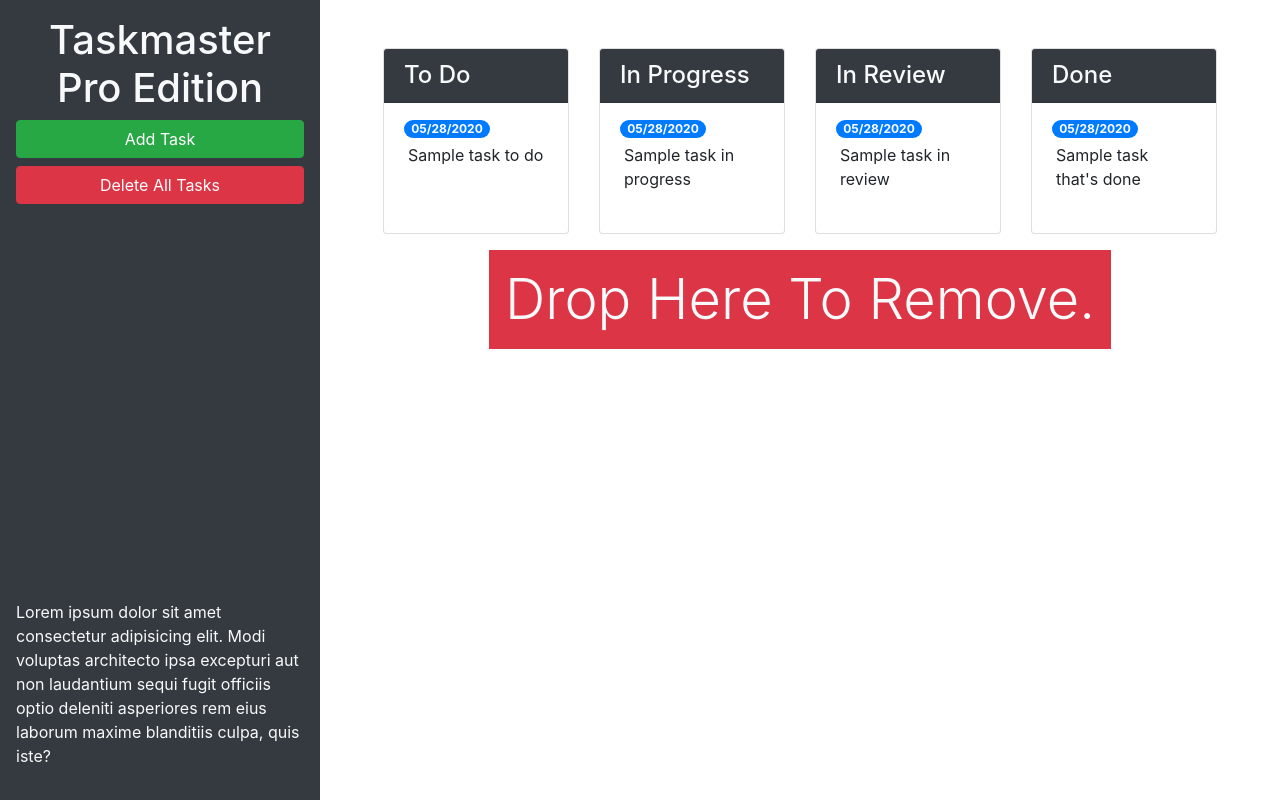
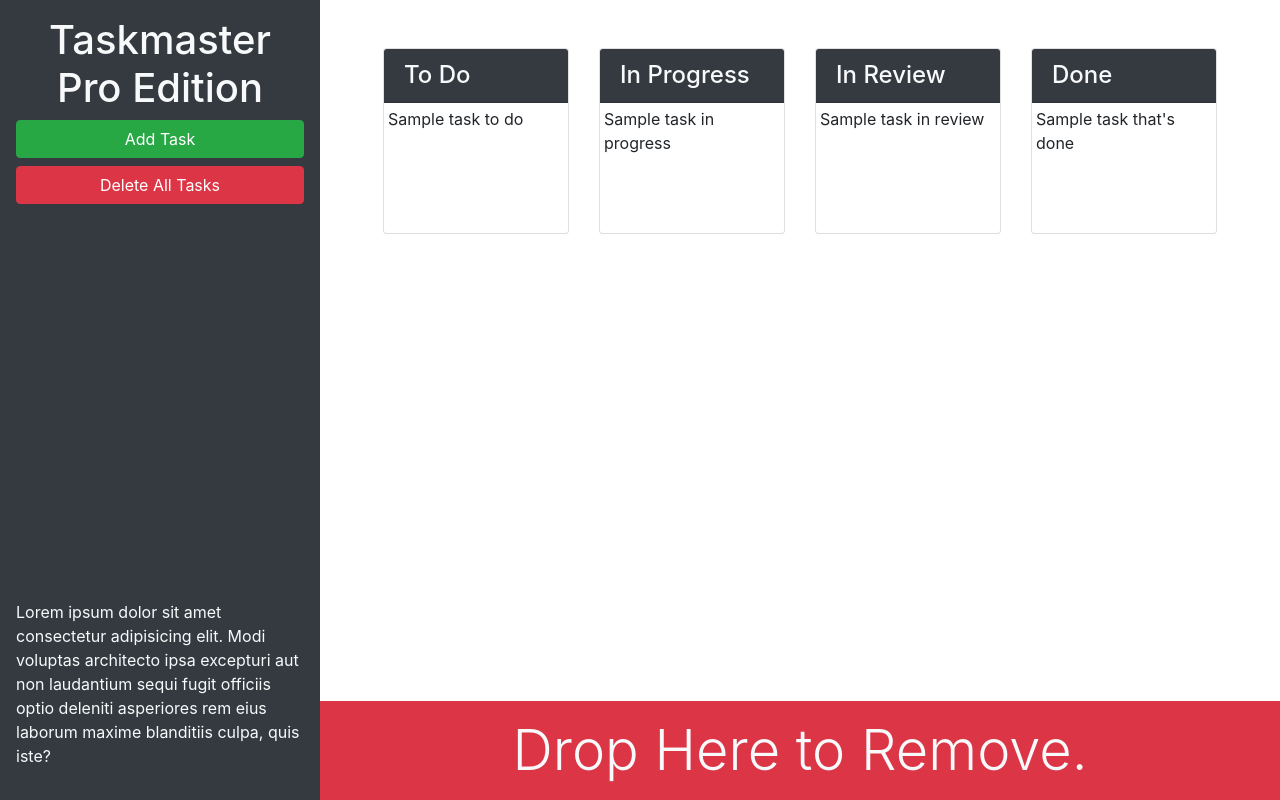
Before and after one commit to EmersonWC/taskmaster-pro, a plain HTML site: page index.html in a window 1280 px wide. Drawn offline with nearby package versions, Linux system fonts and the light colour scheme.

Commit message:
<code review>

```diff
--- a/index.html
+++ b/index.html
@@ -32,10 +32,7 @@
                 To Do
               </h4>
               <ul id="list-toDo" class="list-group list-group-flush">
-        <li class="list-group-item">
-          <span class="badge badge-primary badge-pill">05/28/2020</span>
                 <p class="m-1">Sample task to do</p>
-        </li>
               </ul>
             </div>
           </div>
@@ -44,52 +41,46 @@
           <div class="col-12 col-md-6 col-xl-3 mb-3">
             <div class="card">
               <h4 class="card-header bg-dark text-light">
-        In Progress </h4>
+                In Progress
+              </h4>
               <ul id="list-inProgress" class="list-group list-group-flush">
-          <li class="list-group-item">
-            <span class="badge badge-primary badge-pill">05/28/2020</span>
                 <p class="m-1">Sample task in progress</p>
-          </li>
               </ul>
             </div>
           </div>
-      <!-- in progress end -->
-      <!-- in review start -->
+          <!--in progress end-->
+          <!--in review start-->
           <div class="col-12 col-md-6 col-xl-3 mb-3">
             <div class="card">
               <h4 class="card-header bg-dark text-light">
-        In Review </h4>
+                In Review
+              </h4>
               <ul id="list-inReview" class="list-group list-group-flush">
-          <li class="list-group-item">
-            <span class="badge badge-primary badge-pill">05/28/2020</span>
                 <p class="m-1">Sample task in review</p>
-          </li>
               </ul>
             </div>
           </div>
-      <!-- in review end -->
-      <!-- done start -->
+          <!--in review end-->
+          <!--done start-->
           <div class="col-12 col-md-6 col-xl-3 mb-3">
             <div class="card">
               <h4 class="card-header bg-dark text-light">
-         Done </h4>
+                Done
+              </h4>
               <ul id="list-done" class="list-group list-group-flush">
-          <li class="list-group-item">
-            <span class="badge badge-primary badge-pill">05/28/2020</span>
                 <p class="m-1">Sample task that's done</p>
-          </li>
               </ul>
             </div>
           </div>
-      <!-- done end -->
-      <div id="trash">
-        <div class="w-100 bg-danger p-3 text-center text-light display-4 mt-auto">
-          Drop Here To Remove.
+      </div>
+      <!--done end-->
+      <div class="mt-auto" id="trash">
+        <div class="w-100 bg-danger p-3 text-center text-light display-4">
+          Drop Here to Remove.
         </div>
       </div>
     </main>
   </div>
-
   <!-- Modal -->
   <div class="modal fade" id="task-form-modal" tabindex="-1" role="dialog" aria-labelledby="task-form-modal"
     aria-hidden="true">
```
Lines whose indentation alone changed are shown as unchanged.
